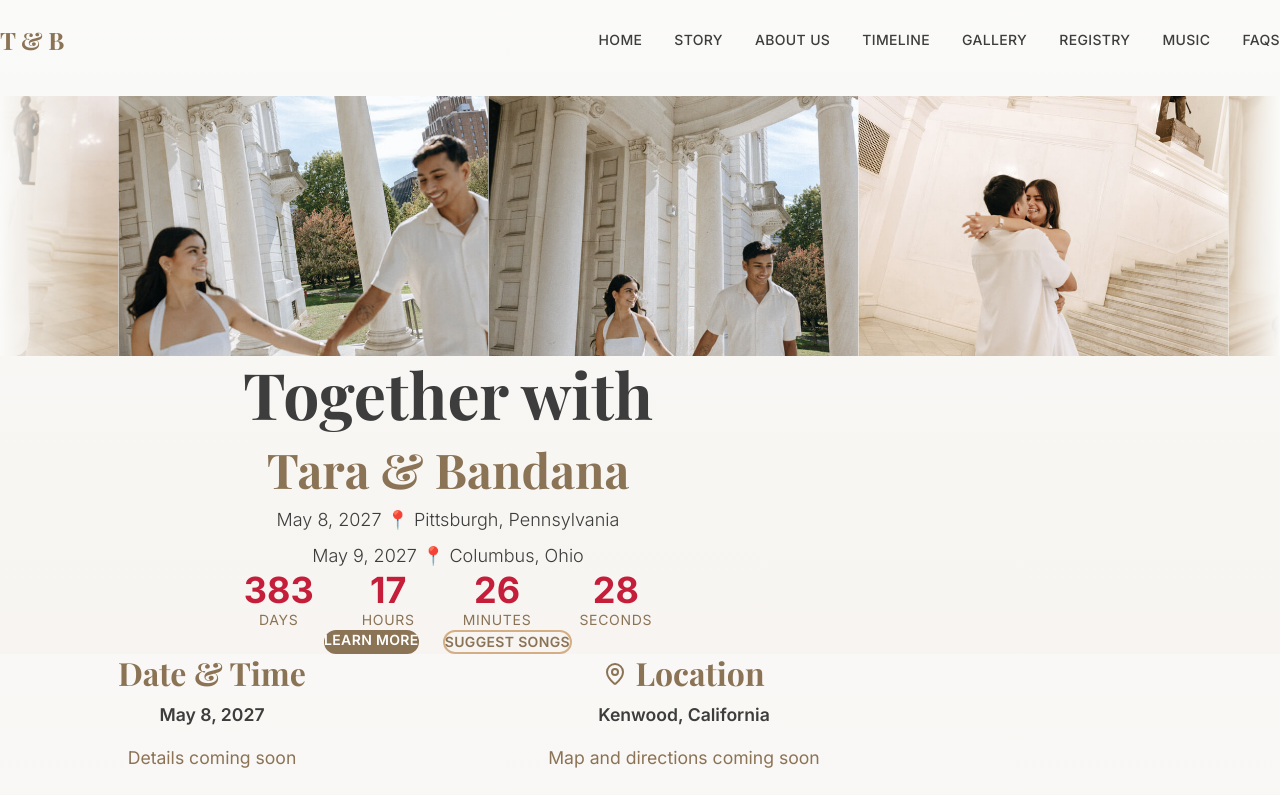
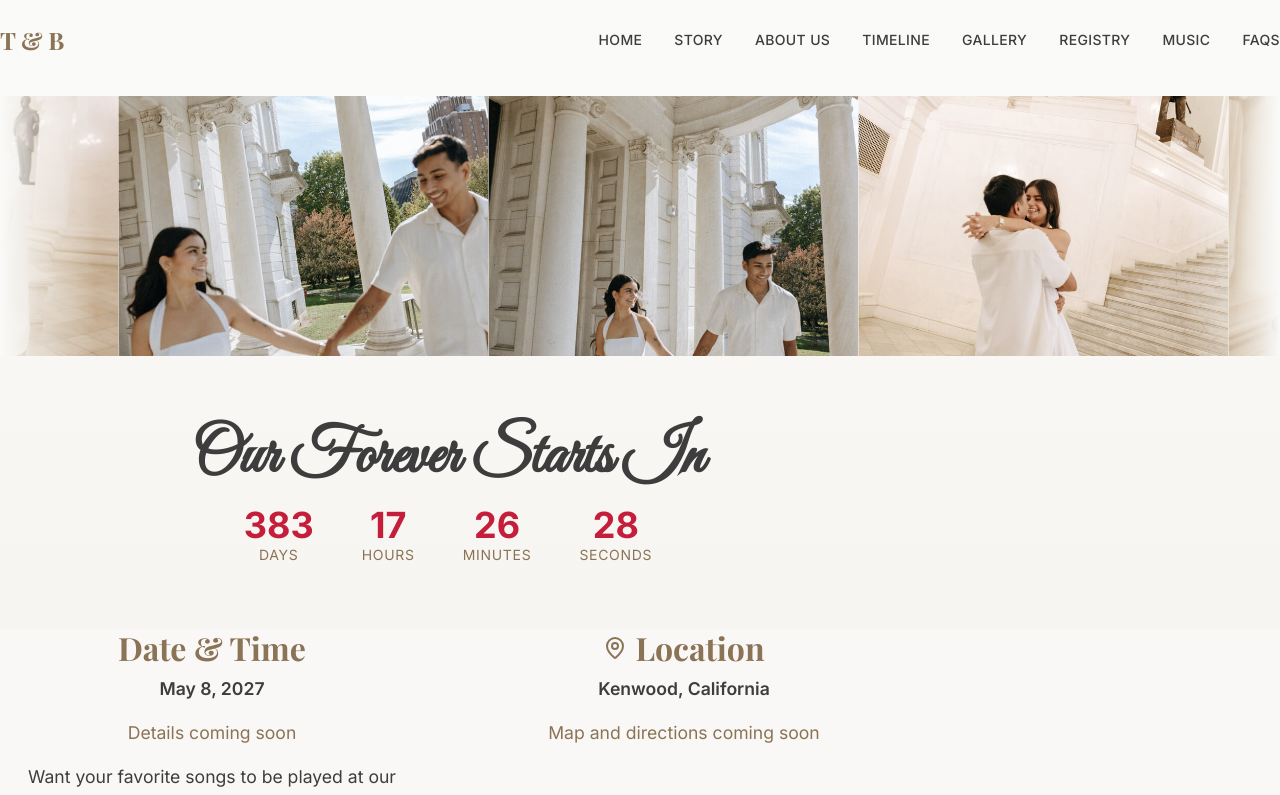
Before and after one commit to tarakhanal/website, a Next.js app: page /home in a window 1280 px wide. Shown: the top 795 px of the page. Built offline with nearby package versions, Linux system fonts and the light colour scheme.

Commit message:
Little improvements

```diff
--- a/src/app/home/page.tsx
+++ b/src/app/home/page.tsx
@@ -79,7 +79,7 @@ export default function HomePage() {
           )}
         </motion.div>
       </section>
-
+           <div className="h-16" />
       {/* Hero Section */}
       <section className="pt-16 pb-20 px-4 sm:px-6 lg:px-8">
         <motion.div
@@ -91,25 +91,25 @@ export default function HomePage() {
           <motion.h1
             variants={itemVariants}
             className="text-5xl md:text-7xl font-bold text-[#3D3D3D] mb-4"
-            style={{ fontFamily: "'Playfair Display', serif" }}
+            style={{ fontFamily: "'Great Vibes', cursive" }}
           >
-            Together with
+            Our Forever Starts In
           </motion.h1>
 
-          <motion.h2
+          {/* <motion.h2
             variants={itemVariants}
             className="text-4xl md:text-6xl font-bold text-[#8B7355] mb-8"
             style={{ fontFamily: "'Playfair Display', serif" }}
           >
             Tara & Bandana
-          </motion.h2>
+          </motion.h2> */}
 
-          <motion.div variants={itemVariants} className="flex flex-col items-center gap-2 mb-12">
+          {/* <motion.div variants={itemVariants} className="flex flex-col items-center gap-2 mb-12">
             <span className="text-lg text-[#3D3D3D] font-light">May 8, 2027 📍 Pittsburgh, Pennsylvania</span>
             <span className="text-lg text-[#3D3D3D] font-light">May 9, 2027 📍 Columbus, Ohio</span>
-          </motion.div>
+          </motion.div> */}
 
-          <motion.div variants={itemVariants} className="flex justify-center gap-8 md:gap-12 mb-12">
+          <motion.div variants={itemVariants} className="flex justify-center gap-8 md:gap-12 mb-20">
             <div className="text-center">
               <div className="text-3xl md:text-4xl font-bold text-[#C41E3A]">{days}</div>
               <div className="text-sm text-[#8B7355] uppercase tracking-wider">Days</div>
@@ -128,26 +128,14 @@ export default function HomePage() {
             </div>
           </motion.div>
 
+          <div className="h-16" />
+
           <motion.div
             variants={itemVariants}
             className="flex flex-col sm:flex-row justify-center gap-6"
           >
-            <motion.a
-              href="#details"
-              whileHover={{ scale: 1.05, boxShadow: '0 10px 30px rgba(139, 115, 85, 0.3)' }}
-              whileTap={{ scale: 0.95 }}
-              className="px-8 py-4 bg-[#8B7355] text-white rounded-full font-semibold uppercase tracking-wide text-sm transition-all"
-            >
-              Learn More
-            </motion.a>
-            <motion.a
-              href="/music"
-              whileHover={{ scale: 1.05, boxShadow: '0 10px 30px rgba(212, 175, 133, 0.3)' }}
-              whileTap={{ scale: 0.95 }}
-              className="px-8 py-4 border-2 border-[#D4AF85] text-[#8B7355] rounded-full font-semibold uppercase tracking-wide text-sm transition-all"
-            >
-              Suggest Songs
-            </motion.a>
+
+
           </motion.div>
         </motion.div>
       </section>
@@ -173,6 +161,15 @@ export default function HomePage() {
               <span className="font-semibold">May 8, 2027</span>
             </p>
             <p className="text-[#8B7355]">Details coming soon</p>
+            <p>Want your favorite songs to be played at our reception?</p>
+            <motion.a
+              href="/music"
+              whileHover={{ scale: 1.05, boxShadow: '0 10px 30px rgba(212, 175, 133, 0.3)' }}
+              whileTap={{ scale: 0.95 }}
+              className="px-8 py-4 border-2 border-[#D4AF85] text-[#8B7355] rounded-full font-semibold uppercase tracking-wide text-sm transition-all"
+            >
+              Suggest Songs
+            </motion.a>
           </motion.div>
 
           {/* Location */}
--- a/src/app/layout.tsx
+++ b/src/app/layout.tsx
@@ -21,6 +21,9 @@ export default function RootLayout({
     <html lang="en" className="scroll-smooth" data-scroll-behavior="smooth">
       <head>
         <meta charSet="UTF-8" />
+        <link rel="preconnect" href="https://fonts.googleapis.com" />
+        <link rel="preconnect" href="https://fonts.gstatic.com" crossOrigin="anonymous" />
+        <link href="https://fonts.googleapis.com/css2?family=Great+Vibes&display=swap" rel="stylesheet" />
       </head>
       <body className="min-h-screen bg-[#FAFAF8]">{children}</body>
     </html>
```
